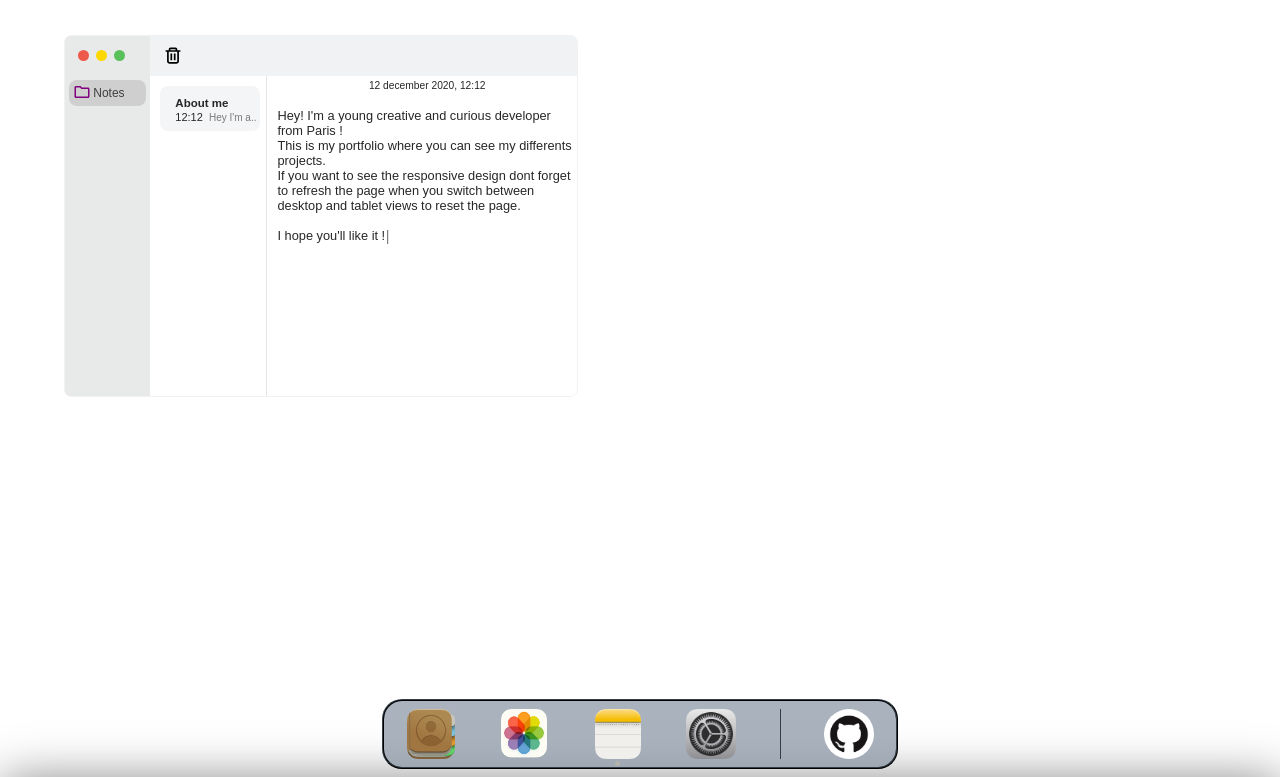
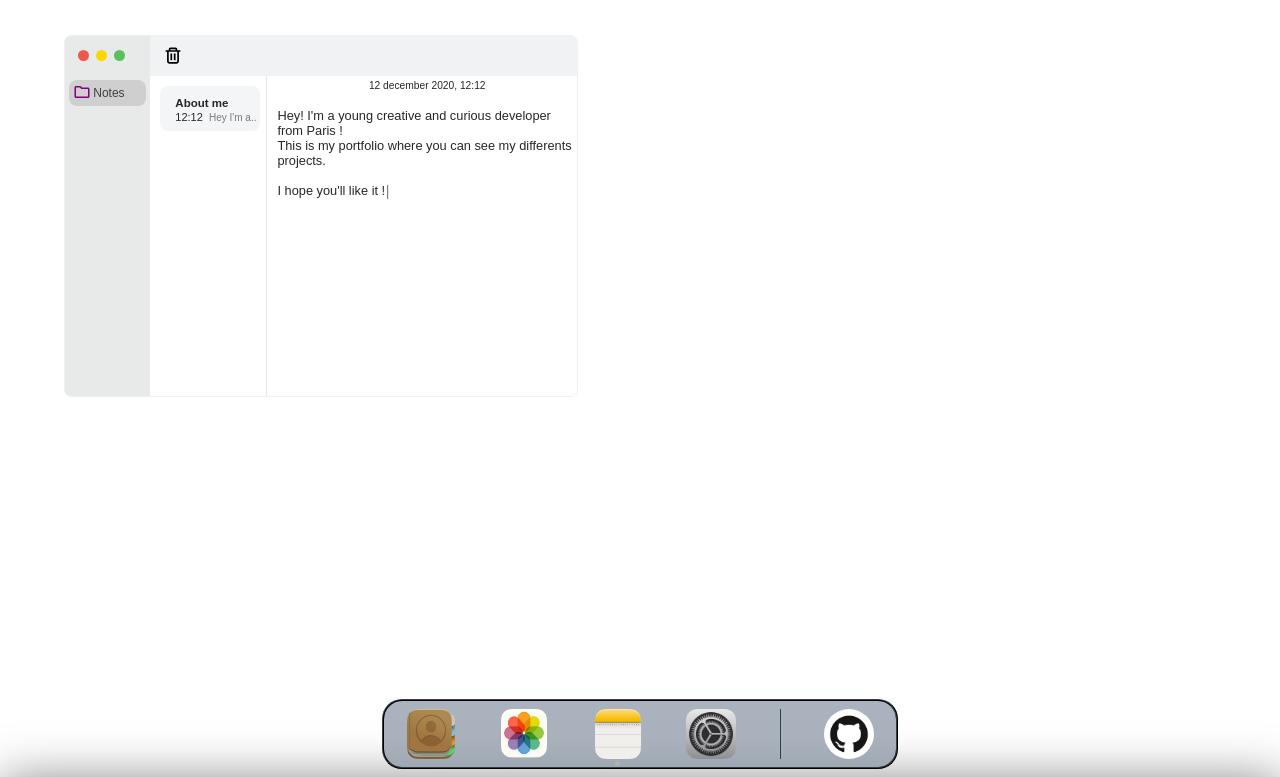
Before and after one commit to MiciWeb/portfolio, a plain HTML site: page index.html in a window 1280 px wide. Shown: the part 21-798 px from the top of the page. Drawn offline with Linux system fonts and the light colour scheme.

Commit message:
update bio

```diff
--- a/index.html
+++ b/index.html
@@ -80,9 +80,6 @@
                         <p>Hey! I'm a young creative and curious developer from Paris !
                             <br>
                             This is my portfolio where you can see my differents projects.
-                            <br>
-                            If you want to see the responsive design dont forget to refresh the page when you switch
-                            between desktop and tablet views to reset the page.
                             <br>
                             <br>
                             I hope you'll like it !<span class="type-effect">|</span>
```
